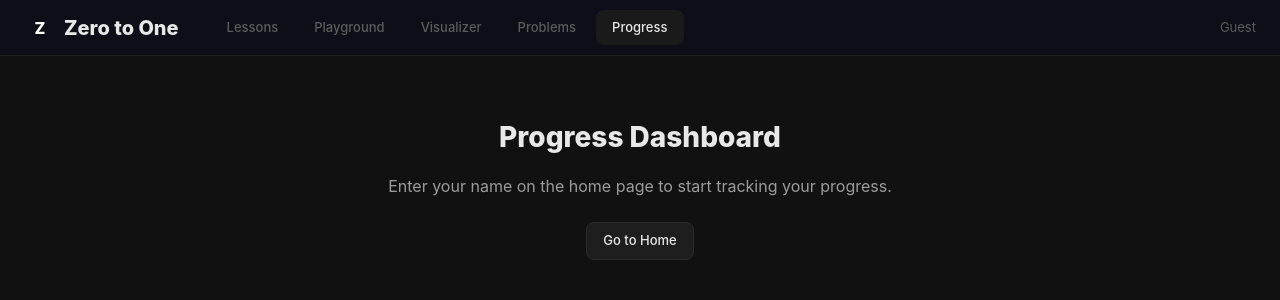
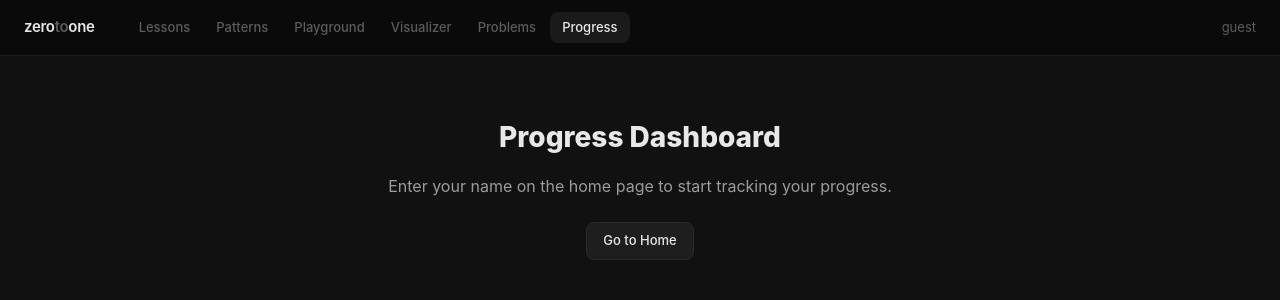
Before and after one commit to Rishabh01487/zero-to-one, a React (Vite) app in the folder frontend/: page /dashboard in a window 1280 px wide. Shown: the top 300 px of the page. Built offline with nearby package versions, Linux system fonts and the light colour scheme.

Commit message:
feat(nav): add Patterns link

```diff
--- a/frontend/src/components/Navbar.jsx
+++ b/frontend/src/components/Navbar.jsx
@@ -3,6 +3,7 @@ import { Link, useLocation } from 'react-router-dom';
 
 const navItems = [
   { path: '/lessons', label: 'Lessons' },
+  { path: '/patterns', label: 'Patterns' },
   { path: '/playground', label: 'Playground' },
   { path: '/visualizer', label: 'Visualizer' },
   { path: '/problems', label: 'Problems' },
@@ -15,8 +16,7 @@ export default function Navbar({ username, onLogout }) {
   return (
     <nav style={{
       height: 'var(--nav-height)',
-      background: 'rgba(15,15,26,0.9)',
-      backdropFilter: 'blur(16px)',
+      background: 'var(--bg-primary)',
       borderBottom: '1px solid var(--border)',
       display: 'flex',
       alignItems: 'center',
@@ -28,36 +28,22 @@ export default function Navbar({ username, onLogout }) {
     }}>
       <div style={{ display: 'flex', alignItems: 'center', gap: 32 }}>
         <Link to="/" style={{
-          fontSize: 20,
-          fontWeight: 800,
+          fontSize: 15,
+          fontWeight: 600,
           textDecoration: 'none',
           color: 'var(--text-primary)',
-          display: 'flex',
-          alignItems: 'center',
-          gap: 8
+          letterSpacing: '-0.3px'
         }}>
-          <span style={{
-            width: 32,
-            height: 32,
-            background: 'linear-gradient(135deg, var(--primary), var(--accent))',
-            borderRadius: 8,
-            display: 'flex',
-            alignItems: 'center',
-            justifyContent: 'center',
-            fontSize: 16,
-            fontWeight: 800,
-            color: 'white'
-          }}>Z</span>
-          Zero to One
+          zero<span style={{ color: 'var(--text-muted)' }}>to</span>one
         </Link>
-        <div style={{ display: 'flex', gap: 4 }}>
+        <div style={{ display: 'flex', gap: 2 }}>
           {navItems.map(item => (
             <Link key={item.path} to={item.path} style={{
-              padding: '8px 16px',
+              padding: '6px 12px',
               borderRadius: 'var(--radius)',
               textDecoration: 'none',
               fontSize: 13,
-              fontWeight: 500,
+              fontWeight: 450,
               color: location.pathname.startsWith(item.path) ? 'var(--text-primary)' : 'var(--text-muted)',
               background: location.pathname.startsWith(item.path) ? 'var(--bg-tertiary)' : 'transparent',
               transition: 'var(--transition)'
@@ -67,19 +53,14 @@ export default function Navbar({ username, onLogout }) {
           ))}
         </div>
       </div>
-      <div style={{ display: 'flex', alignItems: 'center', gap: 12 }}>
+      <div style={{ display: 'flex', alignItems: 'center', gap: 10 }}>
         {username ? (
           <>
-            <span style={{ fontSize: 13, color: 'var(--text-secondary)', display: 'flex', alignItems: 'center', gap: 6 }}>
-              <span style={{ width: 24, height: 24, borderRadius: '50%', background: 'var(--primary)', display: 'flex', alignItems: 'center', justifyContent: 'center', fontSize: 11, fontWeight: 700, color: 'white' }}>
-                {username[0].toUpperCase()}
-              </span>
-              {username}
-            </span>
-            <button onClick={onLogout} className="btn btn-secondary btn-sm">Sign Out</button>
+            <span style={{ fontSize: 13, color: 'var(--text-secondary)' }}>{username}</span>
+            <button onClick={onLogout} className="btn btn-ghost btn-sm" style={{ color: 'var(--text-muted)' }}>Sign out</button>
           </>
         ) : (
-          <span style={{ fontSize: 13, color: 'var(--text-muted)' }}>Guest</span>
+          <span style={{ fontSize: 13, color: 'var(--text-muted)' }}>guest</span>
         )}
       </div>
     </nav>
```
